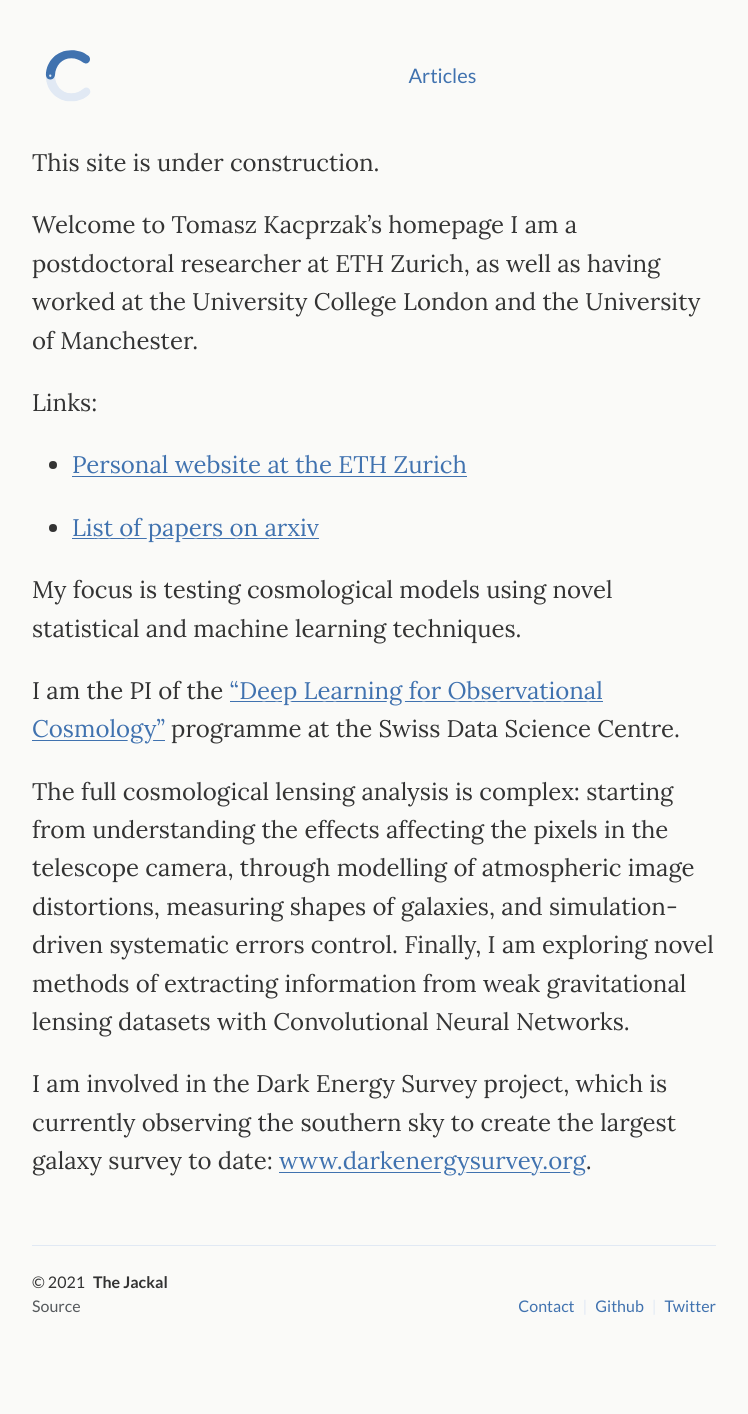
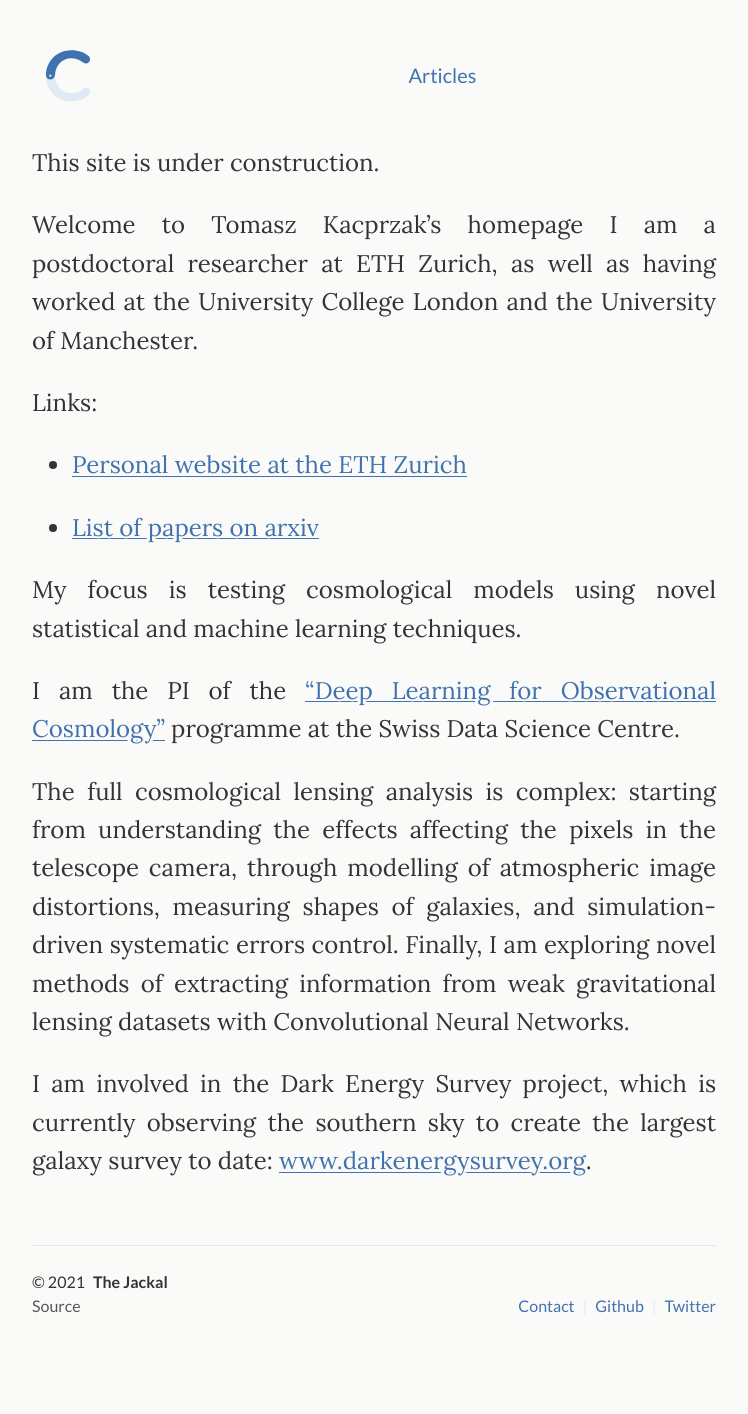
Before and after one commit to tomaszkacprzak/tomaszkacprzak.github.io, a Jekyll site: the page built from index.md, in a window 1280 px wide. Shown: the whole page, without its empty margins (266-1014 px from the left). Built offline with Jekyll 4.4.1, drawn with Linux system fonts in a browser that asks for light colours.

Commit message:
Update index.md

```diff
--- a/index.md
+++ b/index.md
@@ -2,11 +2,10 @@
 layout: default
 ---
 
-<div class="lead pretty-links">
+<div class="lead pretty-links" align="justify">
 
 
 This site is under construction.
-
 
 Welcome to Tomasz Kacprzak's homepage
 I am a postdoctoral researcher at ETH Zurich, as well as having worked at the University College London and the University of Manchester.
```
